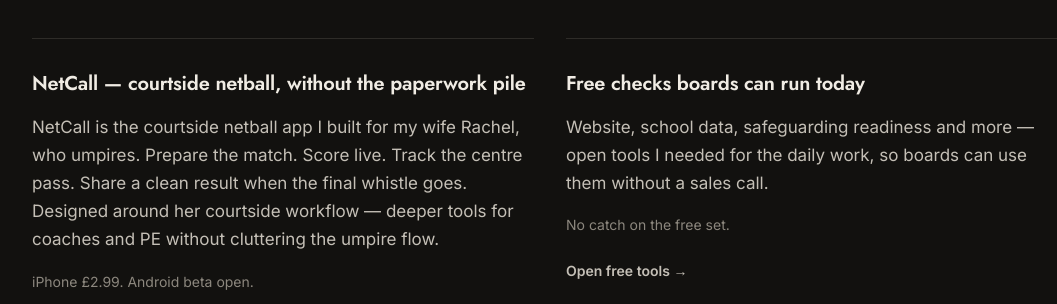
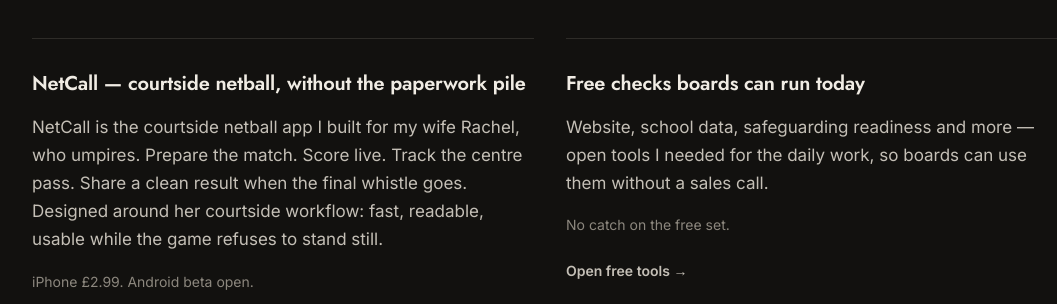
Before and after one commit to Vicariouso/joshuamangas-com, a Next.js app: page / in a window 1280 px wide. Shown: the part 1652-1956 px from the top of the page, without its empty margins (90-1147 px from the left). Built offline with nearby package versions, Linux system fonts and the light colour scheme.

Commit message:
NetCall SAFE-RETIRE body: Rachel umpire origin exact

```diff
--- a/app/page.tsx
+++ b/app/page.tsx
@@ -204,8 +204,8 @@
                 NetCall is the courtside netball app I built for my wife Rachel,
                 who umpires. Prepare the match. Score live. Track the centre
                 pass. Share a clean result when the final whistle goes. Designed
-                around her courtside workflow — deeper tools for coaches and PE
-                without cluttering the umpire flow.
+                around her courtside workflow: fast, readable, usable while the
+                game refuses to stand still.
               </p>
               <p className="mt-4 text-muted" style={{ fontSize: "0.875rem" }}>
                 iPhone £2.99. Android beta open.
```
